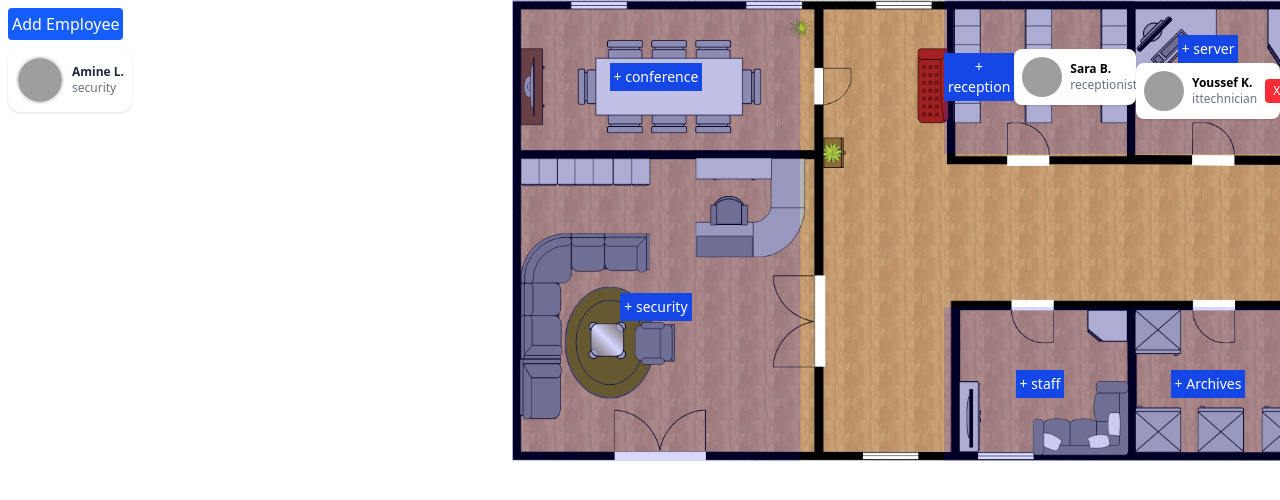
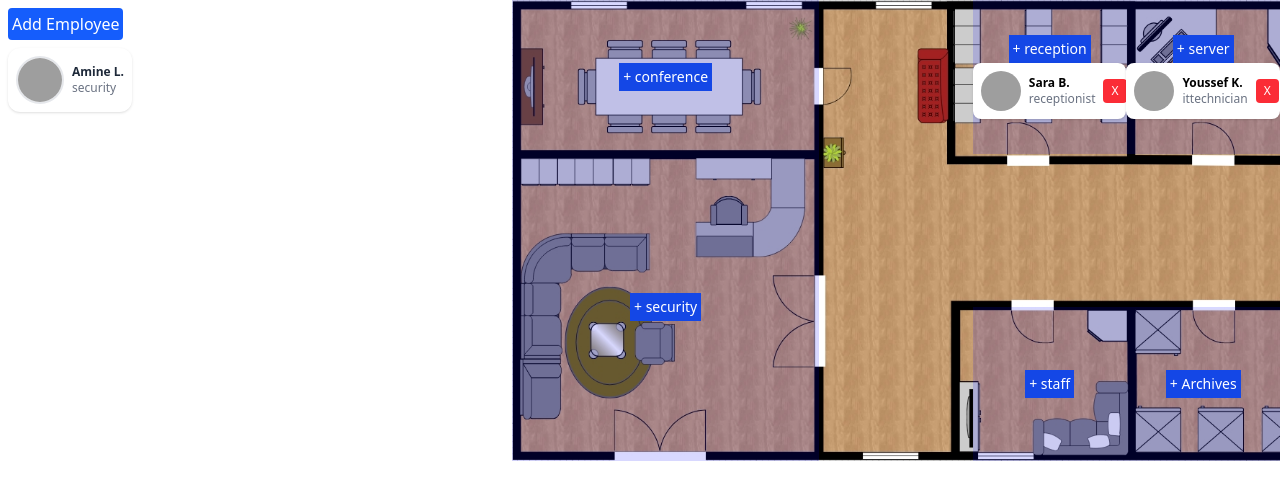
Before and after one commit to amineElgaini/Virtual-Workspace, a website: page index.html in a window 1280 px wide. Drawn offline with nearby package versions, Linux system fonts and the light colour scheme; files that its build step writes are made by us from their sources; grey boxes are pictures that could not be loaded.

Commit message:
update index.html update room design

```diff
--- a/index.html
+++ b/index.html
@@ -29,14 +29,14 @@
       <div
         class="work-spaces w-full md:w-3/5 aspect-[5/3] bg-[url('./workSpaces.jpg')] bg-no-repeat bg-cover"
       >
-        <div data-room="conference" class="room conference ">
+        <div data-room="conference" class="room conference flex flex-col">
           <button
             class="text-sm addToRoom p-1 bg-blue-700 text-white cursor-pointer"
           >
             + conference
           </button>
         </div>
-        <div data-room="reception" class="room reception">
+        <div data-room="reception" class="room reception flex flex-col">
           <button
             class="text-sm addToRoom p-1 bg-blue-700 text-white cursor-pointer"
           >
@@ -50,21 +50,21 @@
             + server
           </button>
         </div>
-        <div data-room="staff" class="room staff">
+        <div data-room="staff" class="room staff flex flex-col">
           <button
             class="text-sm addToRoom p-1 bg-blue-700 text-white cursor-pointer"
           >
             + staff
           </button>
         </div>
-        <div data-room="security" class="room security">
+        <div data-room="security" class="room security flex flex-col">
           <button
             class="text-sm addToRoom p-1 bg-blue-700 text-white cursor-pointer"
           >
             + security
           </button>
         </div>
-        <div data-room="archives" class="room archives">
+        <div data-room="archives" class="room archives flex flex-col">
           <button
             class="text-sm addToRoom p-1 bg-blue-700 text-white cursor-pointer"
           >
```
